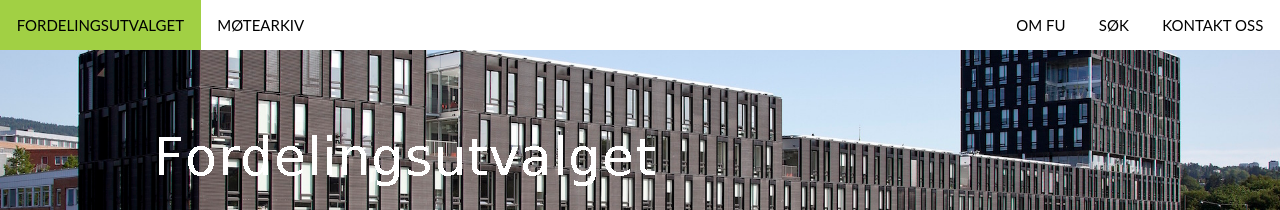
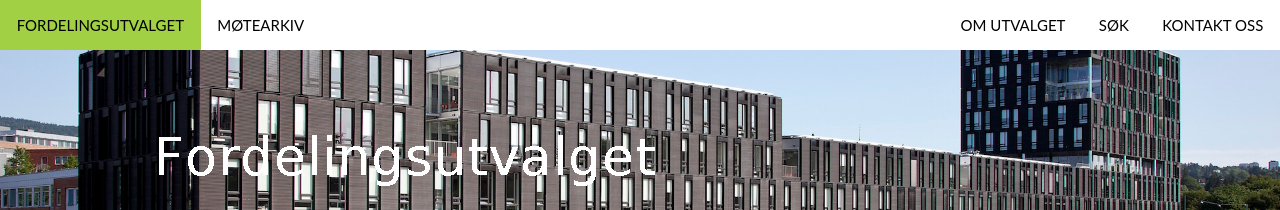
Before and after one commit to cybernetisk/fordelingsutvalget, a Jekyll site: the page built from pages/pages-root-folder/index.md, in a window 1280 px wide. Shown: the top 210 px of the page. Built offline with Jekyll 4.4.1, drawn with Linux system fonts in a browser that asks for light colours.

```diff
--- a/_data/navigation.yml
+++ b/_data/navigation.yml
@@ -23,7 +23,7 @@
 #
 #   Navigation to the right › side: right
 #
-- title: "Om FU"
+- title: "Om utvalget"
   url: "/info/"
   side: right
 
@@ -32,5 +32,5 @@
   side: right
 
 - title: "Kontakt oss"
-  url: "/contact/"
+  url: "/kontakt/"
   side: right
```
